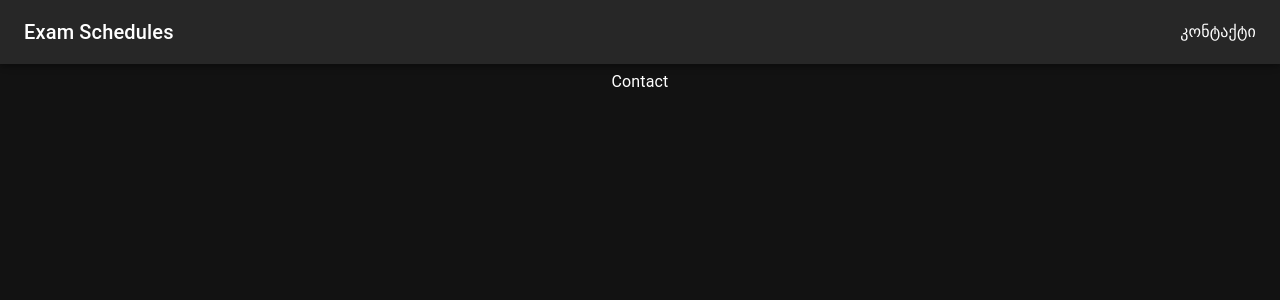
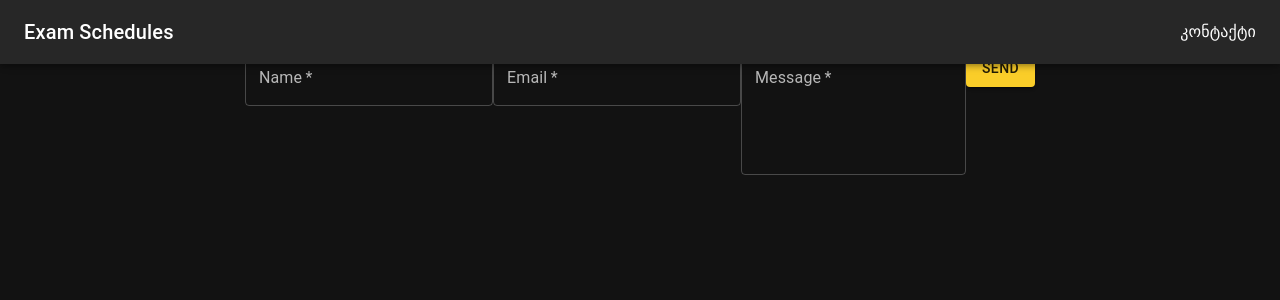
Before and after one commit to GeeOrrGee/exam-schedules-front, a React (Create React App) app: page /contact in a window 1280 px wide. Shown: the top 300 px of the page. Built offline with nearby package versions, Linux system fonts and the light colour scheme; no server answers; the HTML template or start-up script is replaced by a standard one.

Commit message:
Add components with handles function

```diff
--- a/package.json
+++ b/package.json
@@ -6,6 +6,7 @@
     "@emotion/styled": "^11.10.5",
     "@mui/material": "^5.11.4",
     "@mui/styled-engine-sc": "^5.11.0",
+    "@mui/styles": "^5.11.9",
     "@testing-library/jest-dom": "^5.16.5",
     "@testing-library/react": "^13.4.0",
     "@testing-library/user-event": "^13.5.0",
--- a/src/components/Contact.tsx
+++ b/src/components/Contact.tsx
@@ -1,11 +1,60 @@
-import React from "react";
+import React, {useState} from "react";
+import {Button, TextField} from "@mui/material";
 
-function Header() {
+function Contact() {
+
+    const [formData, setFormData] = useState({
+        name: "",
+        email: "",
+        message: "",
+    });
+
+    const handleSubmit = async (e: any) => {
+        e.preventDefault();
+
+        await fetch("http://localhost:3636/send-email", {
+            method: "POST",
+            body: JSON.stringify(formData),
+            headers: {
+                "Content-Type": "application/json",
+            },
+        });
+
+    };
+
     return (
-        <div style={{ marginTop: '20px'}}>
-            Contact
-        </div>
-    )
+        <form onSubmit={handleSubmit}>
+            <TextField
+                label="Name"
+                variant="outlined"
+                value={formData.name}
+                onChange={(e) => setFormData({...formData, name: e.target.value})}
+                required
+            />
+            <TextField
+                label="Email"
+                variant="outlined"
+                type="email"
+                value={formData.email}
+                onChange={(e) => setFormData({...formData, email: e.target.value})}
+                required
+            />
+            <TextField
+                label="Message"
+                variant="outlined"
+                multiline
+                rows={4}
+                value={formData.message}
+                onChange={(e) =>
+                    setFormData({...formData, message: e.target.value})
+                }
+                required
+            />
+            <Button variant="contained" color="primary" type="submit">
+                Send
+            </Button>
+        </form>
+    );
 }
 
-export default Header
+export default Contact;
```
Also changed, not shown: 1 other file (tests, documents, lock files or other folders).
